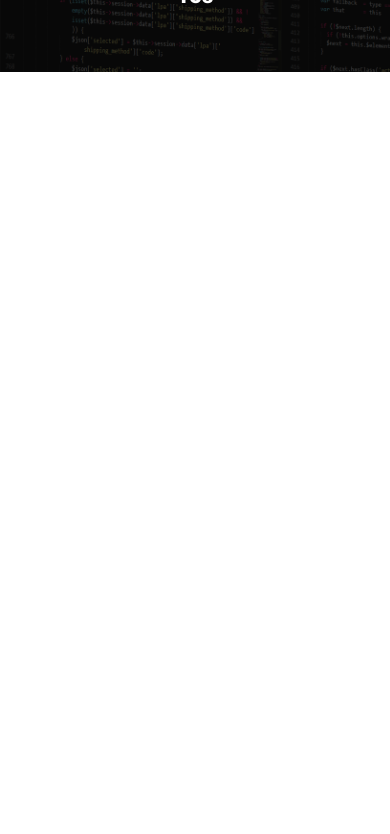
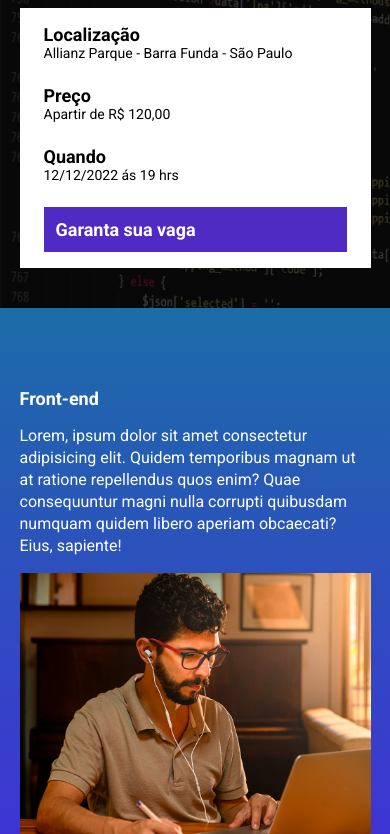
Before and after one commit to KarolinePodlasinski83/ebac_tech_talks, a website built with Parcel: page src/index.html in a window 390 px wide. Shown: the part 168-1002 px from the top of the page. Before the commit the page ends 844 px from the top, so only its background shows below. Built offline with nearby package versions, Linux system fonts and the light colour scheme.

Commit message:
criando acontagem regressiva

```diff
--- a/package.json
+++ b/package.json
@@ -4,6 +4,7 @@
   "description": "",
   "scripts": {
     "dev": "parcel src/index.html src/styles/main.scss src/scripts/main.js",
+    "build": "parcel build src/index.html",
     "test": "echo \"Error: no test specified\" && exit 1"
   },
   "keywords": [],
--- a/src/index.html
+++ b/src/index.html
@@ -8,22 +8,98 @@
     <link rel="preconnect" href="https://fonts.gstatic.com" crossorigin>
     <link href="https://fonts.googleapis.com/css2?family=Roboto:wght@400;700;900&display=swap" rel="stylesheet">
 
+    <!-- style css-->
     <link rel="stylesheet" href="./styles/main.scss">
+
+    <!-- Animaçoes -->
+    <link rel="stylesheet" href="https://unpkg.com/aos@next/dist/aos.css" />
 
 </head>
 <body>
+
+    <!-- hero section -->
     <header class="hero">
         <div class="container">
             <img class="hero__logo" src="./images/ebac_logo.svg" alt="EBAC">
             <p class="hero__text">
-                O maior evento de tecnologia do Brasil começa em 10d 12h 20m 15s
+                O maior evento de tecnologia do Brasil começa em <span id="contador"></span>
             </p>
+            <div class="infos-bar">
+                <ul class="infos-bar__infos">
+                    <li class="infos-bar__infos__item">
+                        <b>Localização</b>
+                        Allianz Parque - Barra Funda - São Paulo
+                    </li>
+                    <li class="infos-bar__infos__item">
+                        <b>Preço</b>
+                        Apartir de R$ 120,00
+                    </li>
+                    <li class="infos-bar__infos__item">
+                        <b>Quando</b>
+                        12/12/2022 ás 19 hrs
+                    </li>
+                </ul>
+                <a href="#" class="button button--primary">
+                    Garanta sua vaga
+                </a>
+            </div>
         </div>
+    </header>
+
+    <!-- Frontend Section -->
+    <section class="event event--frontend" >
+        <div class="container" data-aos="fade-rigth">
+            <div class="event__details">
+                <h2 class="event__details__title">Front-end</h2>
+                <p class="event__details__description">
+                    Lorem, ipsum dolor sit amet consectetur adipisicing elit. Quidem temporibus magnam ut at ratione repellendus quos enim? Quae consequuntur magni nulla corrupti quibusdam numquam quidem libero aperiam obcaecati? Eius, sapiente!
+                </p>
+            </div>
+            <img class="event__image" src="./images/frontend.png" alt="FRONT-END">
+        </div>
+    </section>
+
+    <!-- ux/ui section -->
+    <section class="event event--ux-ui event--image-left" >
+        <div class="container"data-aos="fade-left">
+            <div class="event__details">
+                <h2 class="event__details__title">UX / UI</h2>
+                <p class="event__details__description">
+                    Lorem, ipsum dolor sit amet consectetur adipisicing elit. Quidem temporibus magnam ut at ratione repellendus quos enim? Quae consequuntur magni nulla corrupti quibusdam numquam quidem libero aperiam obcaecati? Eius, sapiente!
+                </p>
+            </div>
+            <img class="event__image" src="./images/ui-ux.png" alt="UX/UI">
+        </div>
+    </section>
+
+    <!-- data science section -->
+    <section class="event event--data-science" >
+        <div class="container"data-aos="fade-rigth">
+            <div class="event__details">
+                <h2 class="event__details__title">Data science</h2>
+                <p class="event__details__description">
+                    Lorem, ipsum dolor sit amet consectetur adipisicing elit. Quidem temporibus magnam ut at ratione repellendus quos enim? Quae consequuntur magni nulla corrupti quibusdam numquam quidem libero aperiam obcaecati? Eius, sapiente!
+                </p>
+            </div>
+            <img class="event__image" src="./images/data.png" alt="Data science">
+        </div>
+    </section>
+
+    <!-- backend section -->
+    <section class="event event--backend event--image-left" >
+        <div class="container" data-aos="fade-left">
+            <div class="event__details">
+                <h2 class="event__details__title">Back-end</h2>
+                <p class="event__details__description">
+                    Lorem, ipsum dolor sit amet consectetur adipisicing elit. Quidem temporibus magnam ut at ratione repellendus quos enim? Quae consequuntur magni nulla corrupti quibusdam numquam quidem libero aperiam obcaecati? Eius, sapiente!
+                </p>
+            </div>
+            <img class="event__image" src="./images/backend.png" alt="Backend">
+        </div>
+    </section>
 
 
-    </header>
-
-
-    <scripts src="./scripts/main.js"></scripts>
+    <script src="https://unpkg.com/aos@next/dist/aos.js"></script>
+    <script src="./scripts/main.js"></script>
 </body>
 </html>
--- a/src/scripts/main.js
+++ b/src/scripts/main.js
@@ -1 +1,29 @@
-console.log('Olá mundo');
+AOS.init();
+
+const dataDoEvento = new Date("Dec 2, 2022 19:00:00");
+const timeStampDoEvento = dataDoEvento.getTime();
+
+const contaAsHoras = setInterval(function () {
+    const agora = new Date();
+    const timestampAtual = agora.getTime();
+
+    const distanciaAteOEvento = timeStampDoEvento - timestampAtual;
+
+    const diaEmMs = 1000 * 60 * 60 * 24;
+    const horaEmMs = 1000 * 60 * 60;
+    const minutoEmMs = 1000 * 60;
+    const segundoEmMs = 1000 ;
+
+
+    const diasAteOEvento = Math.floor(distanciaAteOEvento / diaEmMs);
+    const horasAteOEvento = Math.floor((distanciaAteOEvento % diaEmMs) /  horaEmMs);
+    const minutosAteOEvento = Math.floor((distanciaAteOEvento % horaEmMs) / minutoEmMs);
+    const segundosAteOEvento = Math.floor((distanciaAteOEvento % minutoEmMs) / segundoEmMs);
+
+    document.getElementById('contador').innerHTML = `${diasAteOEvento}d ${horasAteOEvento}h ${minutosAteOEvento}m ${segundosAteOEvento}s`;
+
+    if (distanciaAteOEvento < 0) {
+        clearInterval(contaAsHoras);
+        document.getElementById('contador').innerHTML = 'Evento Expirado.'
+    }
+}, 1000);
--- /dev/null
+++ b/src/styles/_event.scss
@@ -0,0 +1,64 @@
+@use './variables';
+
+.event {
+    padding: 80px 0;
+    background-image: linear-gradient(#186CA7, #442BDB);
+
+    &--frontend {
+        background-image: linear-gradient(variables.$blue1, variables.$blue2);
+    }
+
+    &--ux-ui {
+        background-image: linear-gradient(variables.$blue2, variables.$pink);
+    }
+
+    &--data-science {
+        background-image: linear-gradient(variables.$pink, variables.$yellow);
+    }
+
+    &--backend {
+        background-image: linear-gradient(variables.$yellow, variables.$pink);
+    }
+
+    &--image-left {
+        .container {
+            flex-direction: row-reverse;
+        }
+    }
+
+    .container {
+        display: flex;
+        gap: 40px;
+    }
+
+    &__image {
+        max-width: 360px;
+    }
+
+    &__details {
+        &__title {
+            font-size: 18px;
+            font-weight: bold;
+            margin-bottom: 16px;
+        }
+
+        &__description {
+            line-height: 22px;
+        }
+    }
+
+    @media (max-width: 640px) {
+        .container {
+            display: block;
+        }
+
+        &__image {
+            width: 100%;
+        }
+
+        &__details {
+            margin-right: 0;
+            margin-bottom: 16px;
+        }
+    }
+}
--- a/src/styles/_hero.scss
+++ b/src/styles/_hero.scss
@@ -1,3 +1,5 @@
+
+
 .hero {
     padding-top: 64px;
     padding-bottom: 100px;
--- /dev/null
+++ b/src/styles/_variables.scss
@@ -0,0 +1,8 @@
+$textColor: #fff;
+$secondaryTextColor: #000;
+
+$blue1: #1B6CA7;
+$blue2: #442BDB;
+$pink: #89223B;
+$yellow: #9C791D;
+$purple: #4f2Ac3;
--- /dev/null
+++ b/src/styles/components/_buttons.scss
@@ -0,0 +1,26 @@
+@use '../variables';
+
+.button {
+    padding: 12px;
+    font-size: 18px;
+    font-weight: bold;
+    text-decoration: none;
+    text-align: center;
+    white-space: nowrap;
+
+    &--primary {
+        color: variables.$textColor;
+        background-color: variables.$purple;
+    }
+
+    @media (max-width: 640px) {
+        display: flex;
+        width: 100%;
+        align-items: center;
+    }
+
+    @media (max-width: 1024px) {
+        display: flex;
+        align-items: center;
+    }
+}
--- /dev/null
+++ b/src/styles/components/_infos_bar.scss
@@ -0,0 +1,42 @@
+@use '../variables';
+
+.infos-bar {
+    padding: 16px 24px;
+    background-color: variables.$textColor;
+    display: flex;
+    justify-content: space-between;
+
+    &__infos {
+        display: flex;
+        gap: 40px;
+
+        &__item {
+            font-size: 14px;
+            color: variables.$secondaryTextColor;
+
+            b {
+                color: variables.$secondaryTextColor;
+                font-size: 18px;
+                display: block;
+            }
+        }
+    }
+
+    @media (max-width: 640px) {
+        display: block;
+
+        &__infos {
+            display: block;
+
+            &__item {
+                margin-bottom: 24px;
+            }
+        }
+    }
+
+    @media (max-width: 1024px) {
+        &__infos {
+            gap: 16px;
+        }
+    }
+}
--- a/src/styles/main.scss
+++ b/src/styles/main.scss
@@ -1,11 +1,16 @@
+@use './variables';
 @use './hero';
+@use './components/infos_bar';
+@use './components/buttons';
+@use './event';
 
 * {
     margin: 0;
     padding: 0;
     box-sizing: border-box;
     font-family: "Roboto", sans-serif;
-    color: #fff;
+    color: variables.$textColor;
+    list-style: none;
 }
 
 .container {
```
